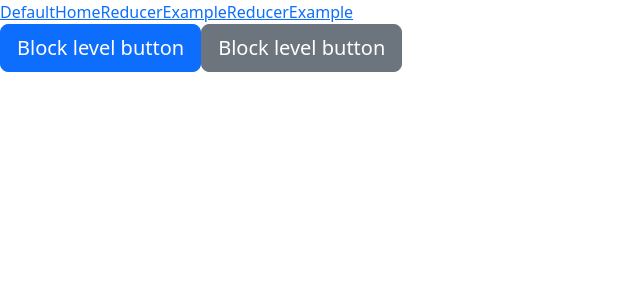
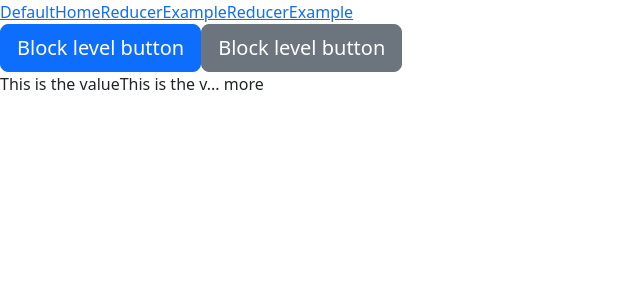
Before and after one commit to divyesh2123/myappSheetal, a React (Create React App) app: page / in a window 1280 px wide. Shown: the top 300 px of the page, without its empty margins (0-640 px from the left). Built offline with nearby package versions, Linux system fonts and the light colour scheme.

Commit message:
This is the code for 28-02-2022

```diff
--- a/src/MyArray.js
+++ b/src/MyArray.js
@@ -8,10 +8,4 @@
   )
 }
 
-export default React.memo(MyArray,(pre,curr) => {
-    if(pre.data.length == curr.data.length)
-    {
-        return true;
-    }
-
-});
+export default React.memo(MyArray);
--- a/src/MyMemoSource.js
+++ b/src/MyMemoSource.js
@@ -1,4 +1,4 @@
-import React, { useState } from 'react'
+import React, { useState,useCallback } from 'react'
 import MyArray from './MyArray';
 
 export default function MyMemoSource() {
@@ -15,9 +15,19 @@
     setData([...data,input])
   }
 
-  const mdelete = ()=> {
 
-  }
+// const myDelete =  useCallback(
+//     () => {
+
+//     },
+//     [data],
+//   )
+
+// const myDelete = ()=> {
+
+// }
+
+
 
   return (
     <div>
@@ -26,7 +36,7 @@
 
         <button onClick={mySave}>Save</button>
 
-        <MyArray data={data} myDelete={mdelete}></MyArray>
+      <MyArray data={data} myDelete={myDelete}></MyArray>
 
     </div>
   )
--- /dev/null
+++ b/src/ShowMoreTextToggle.js
@@ -0,0 +1,26 @@
+import React from 'react'
+
+export default function ShowMoreTextToggle({text}) {
+
+    const [showMore, setShowMore] = React.useState(false);
+
+     const truncateText = React.useMemo(() => {
+        console.log("this is the calculating");
+      return text.slice(0, 30).concat('...');
+    });
+
+
+    const myData =() => {
+        console.log("this is the calculating");
+        return text.slice(0, 30).concat('...');
+      }
+
+
+  return (
+    <div>
+    <p onClick={() => setShowMore(!showMore)}>
+  {showMore ? text : truncateText} {showMore ? 'less' : 'more'}
+</p>
+</div>
+  )
+}
--- a/src/index.js
+++ b/src/index.js
@@ -17,6 +17,7 @@
 import MyHome from './MyHome';
 import MyReducerData from './MyReducerData';
 import MyMemoSource from './MyMemoSource';
+import ShowMoreTextToggle from './ShowMoreTextToggle';
 
 const root = ReactDOM.createRoot(document.getElementById('root'));
 root.render(
@@ -39,6 +40,7 @@
     <Route path='/mymemo' element={<MyMemoSource/>} />
     </Routes>
 
+   <ShowMoreTextToggle text="This is the valueThis is the valueThis is the valueThis is the valueThis is the valueThis is the valueThis is the valueThis is the valueThis is the valueThis is the valueThis is the valueThis is the value"></ShowMoreTextToggle>
 
     </BrowserRouter>
   </React.StrictMode>
```
